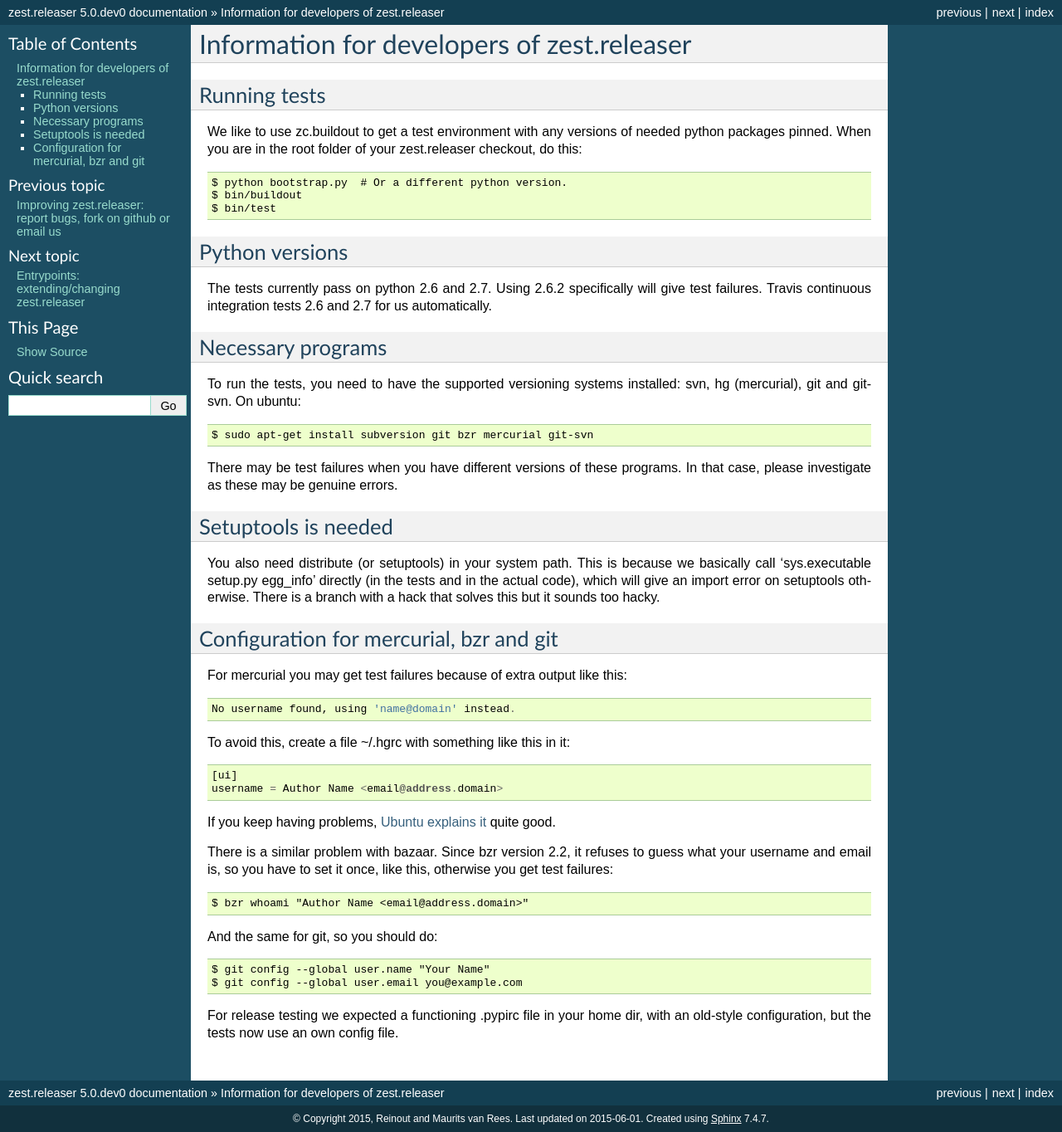
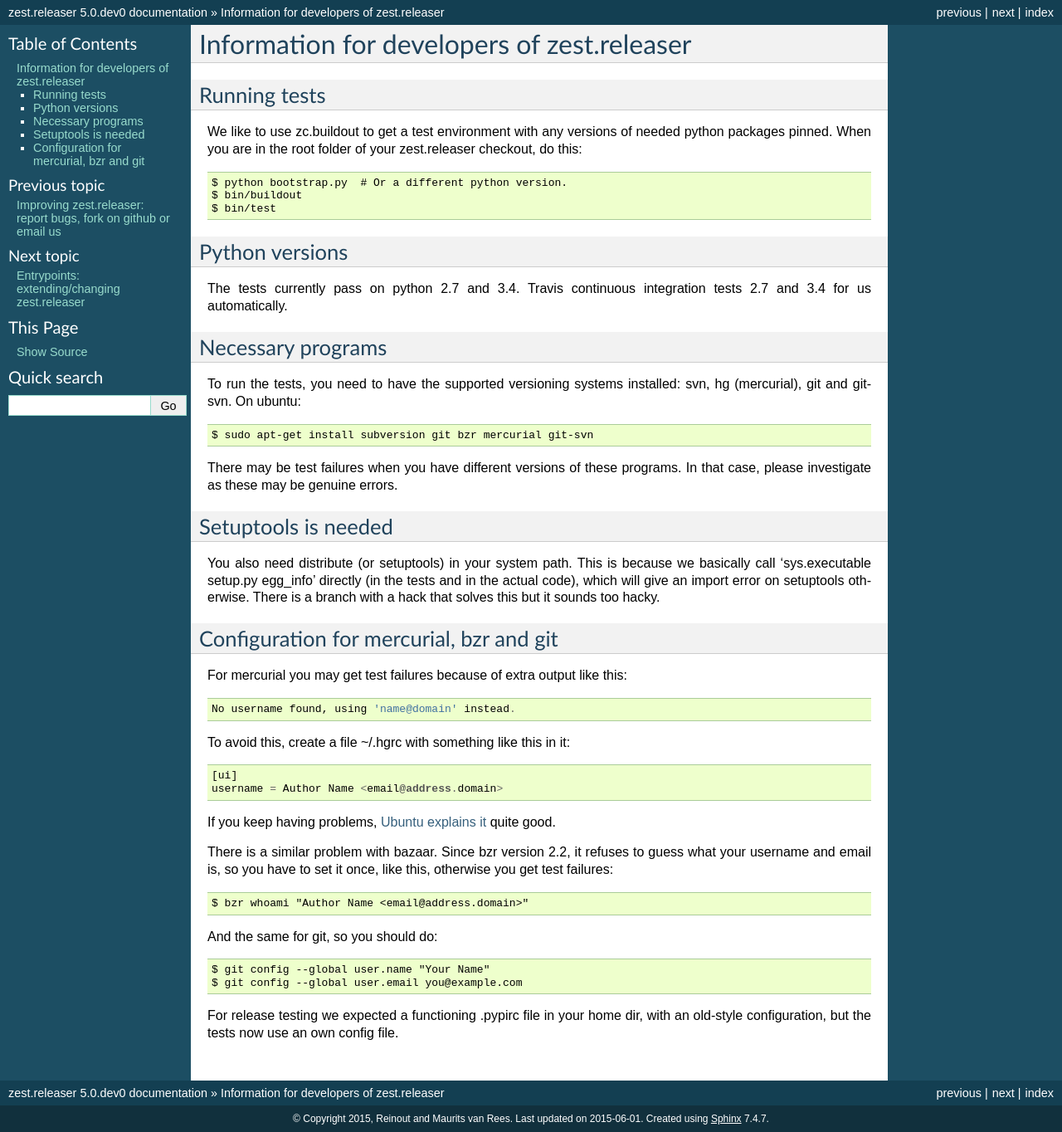
Before and after one commit to zestsoftware/zest.releaser, a Sphinx documentation site: the page built from doc/source/developing.rst, in a window 1280 px wide. Shown: the whole page at 83% size. Built offline with Sphinx 7.4.7, drawn with Linux system fonts in a browser that asks for light colours.

Commit message:
Doc updates.

```diff
--- a/README.rst
+++ b/README.rst
@@ -53,7 +53,7 @@
 
 ``zest.releaser`` works on Python 2.7.  Python 2.6 is not officially
 supported anymore since version 4.0: it may still work, but we are no
-longer testing against it.  Python 3 is on the wishlist.
+longer testing against it.  Python 3.4+ is supported.
 
 To be sure: the packages that you release with ``zest.releaser`` may
 very well work on other Python versions: that totally depends on your
--- a/doc/source/developing.rst
+++ b/doc/source/developing.rst
@@ -16,9 +16,8 @@
 Python versions
 ---------------
 
-The tests currently pass on python 2.6 and 2.7. Using
-2.6.2 specifically will give test failures. Travis continuous integration
-tests 2.6 and 2.7 for us automatically.
+The tests currently pass on python 2.7 and 3.4. Travis continuous
+integration tests 2.7 and 3.4 for us automatically.
 
 
 Necessary programs
```
